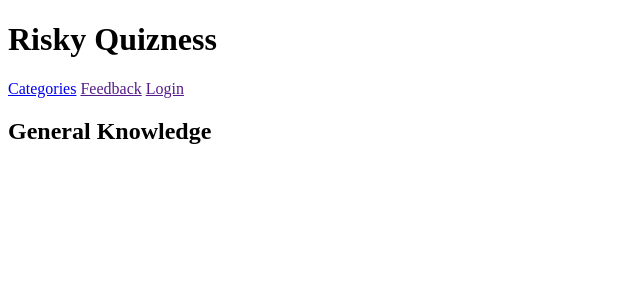
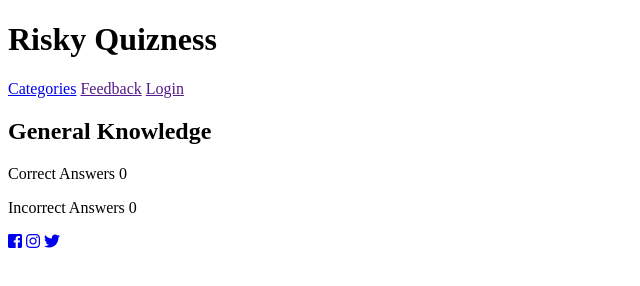
Before and after one commit to Dyl06/risky-quizness, a plain HTML site: page index.html in a window 1280 px wide. Shown: the whole page, without its empty margins (0-640 px from the left). Drawn offline with Linux system fonts and the light colour scheme.

Commit message:
Add font awesome icons for social media

```diff
--- a/index.html
+++ b/index.html
@@ -4,6 +4,8 @@
     <meta charset="UTF-8">
     <meta http-equiv="X-UA-Compatible" content="IE=edge">
     <meta name="viewport" content="width=device-width, initial-scale=1.0">
+    <link rel="stylesheet" href="https://use.fontawesome.com/releases/v5.7.2/css/all.css"
+    integrity="sha384-fnmOCqbTlWIlj8LyTjo7mOUStjsKC4pOpQbqyi7RrhN7udi9RwhKkMHpvLbHG9Sr" crossorigin="anonymous">
     <link rel="stylesheet" href="assets/css/style.css">
     <title>Risky Quizness</title>
 </head>
@@ -20,14 +22,21 @@
         <div class="category">
             <h2>General Knowledge</h2>
         </div>
-        <div class="question">
+        <div class="question-area">
             <div class="question-number"></div>
             <div class="question-par"></div>
             <div class="answer"></div>
         </div>
-        <div class="score"></div>
+        <div class="score-area">
+            <p id="scores">Correct Answers <span id="score">0</span></p>
+            <p id="scores">Incorrect Answers <span id="incorrect">0</span></p>
+        </div>
     </div>
-    <div class="footer"></div>
+    <div class="footer">
+        <a href="#"><i class="fab fa-facebook-square"></i></a>
+        <a href="#"><i class="fab fa-instagram"></i></a>
+        <a href="#"><i class="fab fa-twitter"></i></a>
+    </div>
     <script src="assets/js/script.js"></script>
 </body>
 </html>
```
